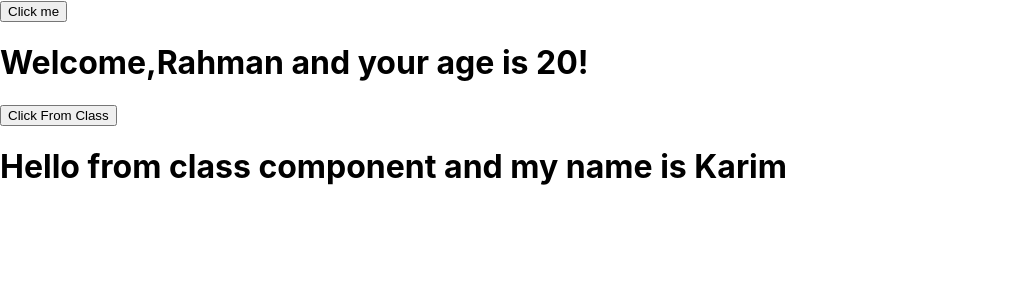
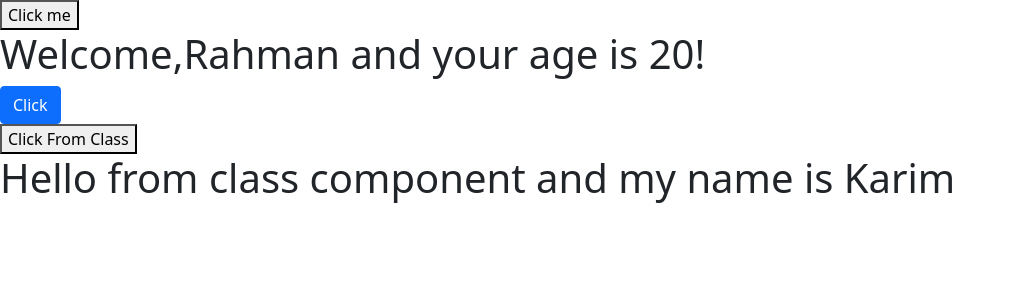
Before and after one commit to Abdur-Rahman123/practrice_React, a React (Create React App) app: page / in a window 1280 px wide. Shown: the top 300 px of the page, without its empty margins (0-1015 px from the left). Built offline with nearby package versions, Linux system fonts and the light colour scheme.

Commit message:
Add bootstrap

```diff
--- a/package.json
+++ b/package.json
@@ -6,6 +6,7 @@
     "@testing-library/jest-dom": "^5.15.0",
     "@testing-library/react": "^11.2.7",
     "@testing-library/user-event": "^12.8.3",
+    "bootstrap": "^5.1.3",
     "react": "^17.0.2",
     "react-dom": "^17.0.2",
     "react-scripts": "4.0.3",
--- a/src/App.js
+++ b/src/App.js
@@ -1,4 +1,4 @@
-import logo from './logo.svg';
+
 import './App.css';
 import Welcome from './Welcome';
 import Class from './Class'
--- a/src/Welcome.js
+++ b/src/Welcome.js
@@ -1,5 +1,5 @@
 import React from 'react';
-
+import "../node_modules/bootstrap/dist/css/bootstrap.css"
 function Welcome(props){
     function click(a){
         alert(a)
@@ -8,6 +8,7 @@
         <div>
         <button onClick={click.bind(this,"I am from function")}>Click me</button>
         <h1>Welcome,{props.name} and your age is {props.age}!</h1>
+        <button className="btn btn-primary">Click</button>
         </div>
     )
 }
```
Also changed, not shown: src/logo.svg (deleted), 1 other file (tests, documents, lock files or other folders).
